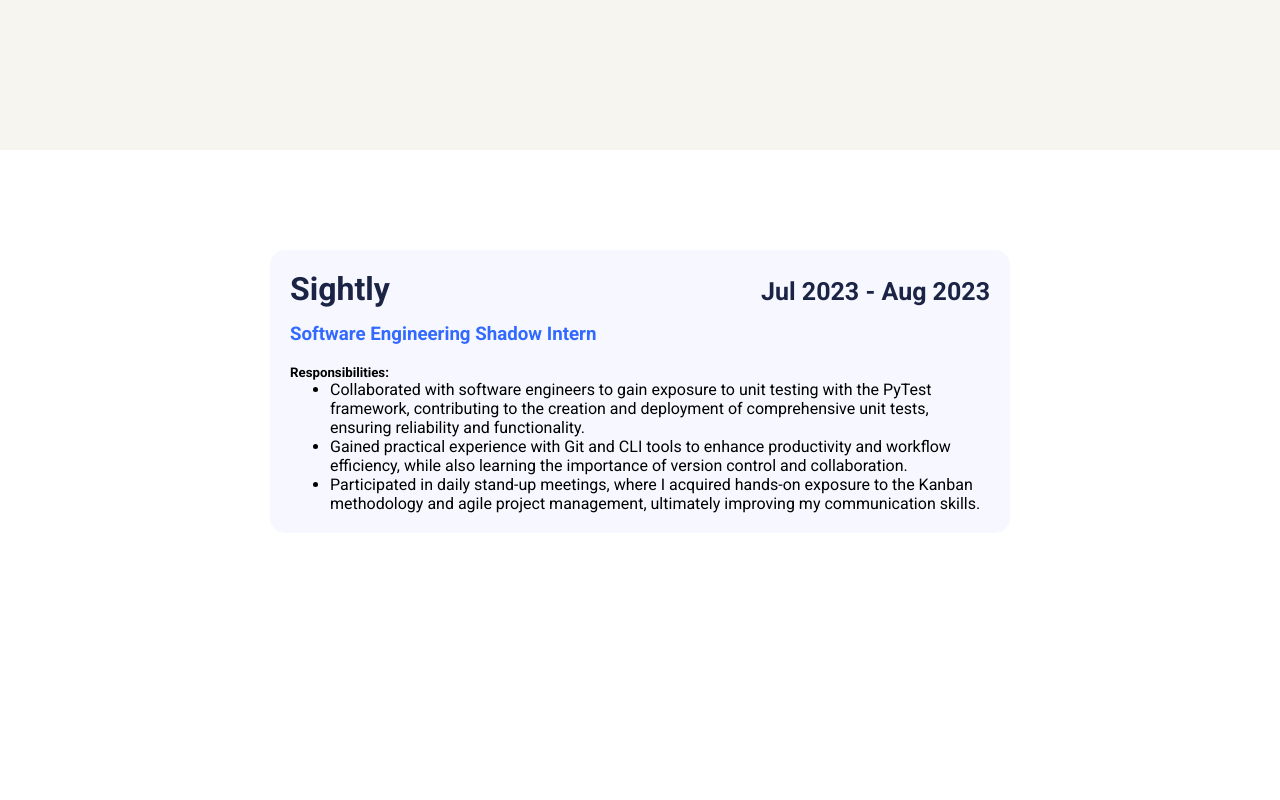
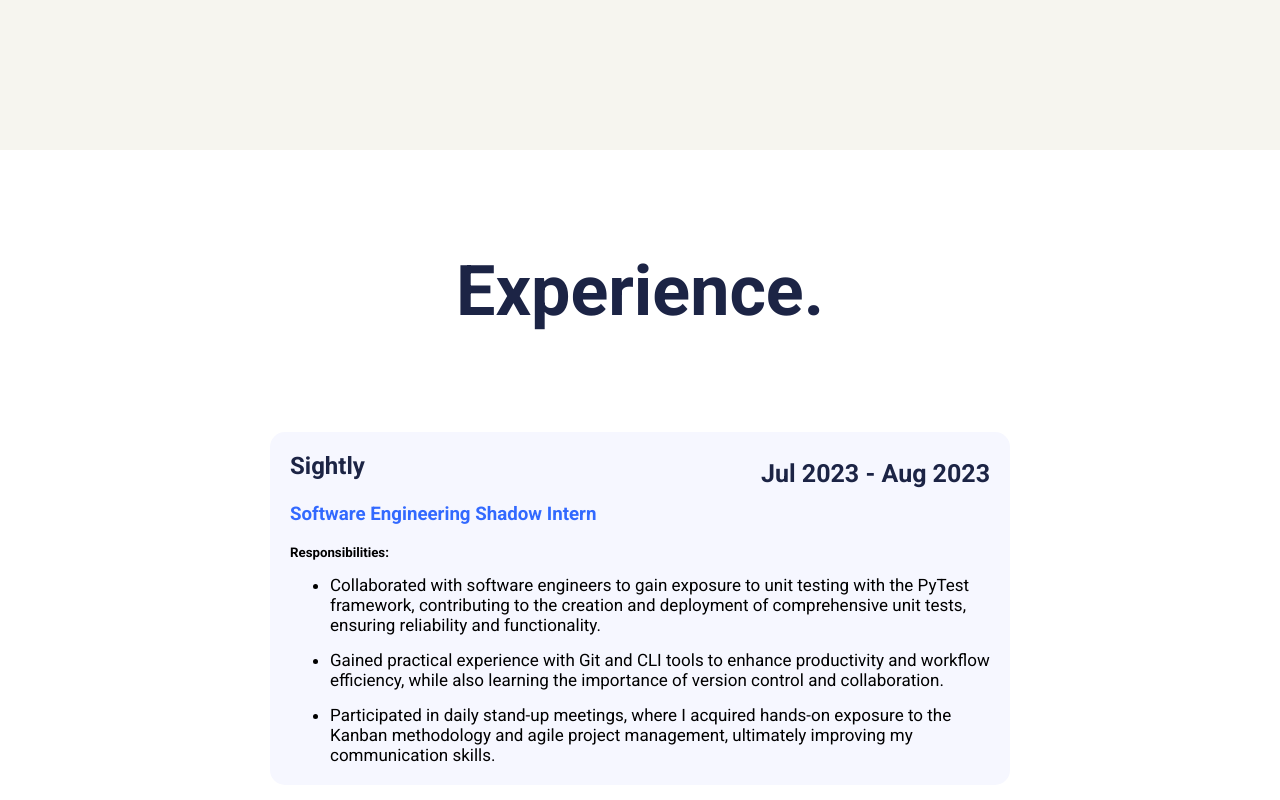
Before and after one commit to mikexbal/Portfolio-Site, a React (Vite) app: page / in a window 1280 px wide. Shown: the part 664-1464 px from the top of the page. Before the commit the page ends 1197 px from the top, so only its background shows below. Built offline with nearby package versions, Linux system fonts and the light colour scheme.

Commit message:
added section and header

```diff
--- a/src/components/ExperienceComponent/experience.jsx
+++ b/src/components/ExperienceComponent/experience.jsx
@@ -4,6 +4,9 @@
 function Experience({ data }) {
     return (
         <>
+        <section id={styles.experienceSection}>
+            <h1 className="sectionHeader">Experience.</h1>
+
                 {data.map((item, index) => (
                     <div key={index} id={styles.experienceCard}>
                         <div id={styles.experienceHeader}>
@@ -16,11 +19,14 @@
 
                         <ul>
                             {item.responsibilities.map((res, i) => (
-                            <li key={i}>{res}</li>
+                                <li id={styles.listItem} key={i}>{res}</li>
                             ))}
                         </ul>
                     </div>
+
+
                 ))}
+            </section>
         </>
     );
 }
--- a/src/components/ExperienceComponent/experience.module.css
+++ b/src/components/ExperienceComponent/experience.module.css
@@ -1,3 +1,7 @@
+#experienceSection {
+    background-color: white;
+    padding-bottom: 200px;
+}
 #experience {
     margin-top: 150px;
     margin-bottom: 200px;
@@ -9,7 +13,6 @@
     padding: 20px;
     justify-self: center;
     border-radius: 15px;
-
     margin-top: 100px;
 }
 
```
Lines whose indentation alone changed are shown as unchanged.
